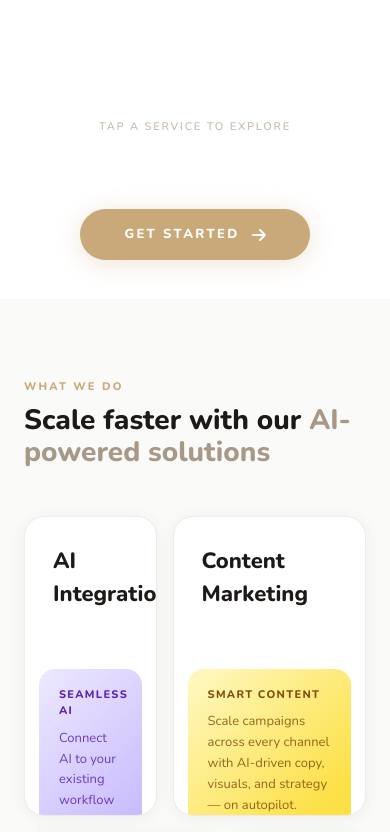
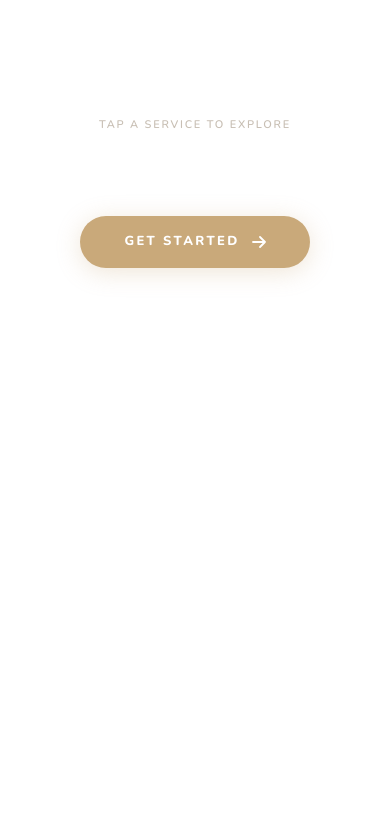
Before and after one commit to zeronneai/ZEROONNE, a React (Vite) app: page / in a window 390 px wide. Shown: the part 545-1377 px from the top of the page. After the commit the page ends 845 px from the top, so only its background shows below. Built offline with nearby package versions, Linux system fonts and the light colour scheme.

Commit message:
Revert "Add bouncy pastel service cards section"
This reverts commit c0e397dde2ea12744d4b4cb80d74fcf7be83b1a7.

```diff
--- a/App.tsx
+++ b/App.tsx
@@ -48,65 +48,6 @@ function MagneticButton({
   );
 }
 
-// ── Bounce Card ──────────────────────────────────────────────────────────────
-function BounceCard({
-  children,
-  gradient,
-  panelContent,
-  flex,
-}: {
-  children: React.ReactNode;
-  gradient: string;
-  panelContent: React.ReactNode;
-  flex: number;
-}) {
-  const [hovered, setHovered] = useState(false);
-
-  return (
-    <motion.div
-      onHoverStart={() => setHovered(true)}
-      onHoverEnd={() => setHovered(false)}
-      whileHover={{ scale: 0.96, rotate: '-0.8deg' }}
-      transition={{ type: 'spring', stiffness: 300, damping: 20 }}
-      style={{
-        position: 'relative',
-        flex,
-        minWidth: 0,
-        minHeight: 300,
-        borderRadius: 20,
-        background: '#FFFFFF',
-        padding: 28,
-        cursor: 'pointer',
-        overflow: 'hidden',
-        boxShadow: '0 2px 16px rgba(0,0,0,0.05)',
-        border: '1px solid #F0EBE4',
-      }}
-    >
-      {children}
-      <motion.div
-        animate={{ y: hovered ? 14 : 32, rotate: hovered ? 2 : 0 }}
-        transition={{ type: 'spring', stiffness: 280, damping: 22 }}
-        style={{
-          position: 'absolute',
-          bottom: 0,
-          left: 14,
-          right: 14,
-          top: 120,
-          borderRadius: '16px 16px 0 0',
-          background: gradient,
-          padding: '18px 20px',
-          display: 'flex',
-          flexDirection: 'column',
-          justifyContent: 'flex-start',
-        }}
-      >
-        {panelContent}
-      </motion.div>
-    </motion.div>
-  );
-}
-
-// ── Data ─────────────────────────────────────────────────────────────────────
 const LOGO_URL =
   'https://res.cloudinary.com/dsprn0ew4/image/upload/v1778360725/ChatGPT_Image_May_9_2026_03_04_56_PM_hdfdcd.png';
 
@@ -120,11 +61,6 @@ const SERVICES = [
     accent: '#C9A97A',
     bg: '#FDF8F2',
     border: '#EDE0CC',
-    // card config
-    cardTitle: 'AI Integration',
-    cardDesc: 'Connect AI to your existing workflow in days, not months. Smarter decisions, zero disruption.',
-    gradient: 'linear-gradient(135deg, #EDE9FE 0%, #C4B5FD 100%)',
-    textColor: '#5B21B6',
   },
   {
     id: 2,
@@ -135,10 +71,6 @@ const SERVICES = [
     accent: '#8AA88D',
     bg: '#F3F7F3',
     border: '#CCDECE',
-    cardTitle: 'Content Marketing',
-    cardDesc: 'Scale campaigns across every channel with AI-driven copy, visuals, and strategy — on autopilot.',
-    gradient: 'linear-gradient(135deg, #FEF9C3 0%, #FDE047 80%)',
-    textColor: '#854D0E',
   },
   {
     id: 3,
@@ -149,10 +81,6 @@ const SERVICES = [
     accent: '#A88D8D',
     bg: '#F7F3F3',
     border: '#DECECE',
-    cardTitle: 'AI Video Ads',
-    cardDesc: 'Premium, high-converting video ads produced at speed. No agency delays, no creative bottlenecks.',
-    gradient: 'linear-gradient(135deg, #FFE4E6 0%, #FDA4AF 100%)',
-    textColor: '#9F1239',
   },
   {
     id: 4,
@@ -163,10 +91,6 @@ const SERVICES = [
     accent: '#8D8DAA',
     bg: '#F3F3F8',
     border: '#CECEDE',
-    cardTitle: 'Brand Identity',
-    cardDesc: 'A distinctive identity built by AI — naming, positioning, and visual systems that make you unforgettable.',
-    gradient: 'linear-gradient(135deg, #F3E8FF 0%, #D8B4FE 100%)',
-    textColor: '#6B21A8',
   },
   {
     id: 5,
@@ -177,10 +101,6 @@ const SERVICES = [
     accent: '#7A9AAF',
     bg: '#F2F5F8',
     border: '#C8D8E4',
-    cardTitle: 'Web Platforms',
-    cardDesc: 'High-performance sites deployed in days. Conversion-optimized, visually premium, built to scale fast.',
-    gradient: 'linear-gradient(135deg, #DBEAFE 0%, #93C5FD 100%)',
-    textColor: '#1E40AF',
   },
   {
     id: 6,
@@ -191,10 +111,6 @@ const SERVICES = [
     accent: '#A89F7A',
     bg: '#F8F6F0',
     border: '#E0D8C0',
-    cardTitle: 'AI Automation',
-    cardDesc: 'Eliminate repetitive tasks forever with custom workflows. Let AI run your operations while you grow.',
-    gradient: 'linear-gradient(135deg, #FFEDD5 0%, #FCA560 100%)',
-    textColor: '#9A3412',
   },
 ];
 
@@ -202,7 +118,6 @@ const RING_RADIUS = 175;
 const BUBBLE = 82;
 const CENTER = 165;
 
-// ── App ───────────────────────────────────────────────────────────────────────
 export default function App() {
   const [active, setActive] = useState<number | null>(null);
   const [scale, setScale] = useState(1);
@@ -222,23 +137,20 @@ export default function App() {
   const activeService = SERVICES.find((s) => s.id === active) ?? null;
 
   return (
-    <div style={{ background: '#FAFAF8', fontFamily: "'Nunito', 'Inter', sans-serif" }}>
-
-      {/* ══════════════════════════════════════════
-          HERO SECTION
-      ══════════════════════════════════════════ */}
     <div
       style={{
         minHeight: '100vh',
+        background: '#FFFFFF',
         display: 'flex',
         flexDirection: 'column',
         alignItems: 'center',
         justifyContent: 'center',
+        fontFamily: "'Nunito', 'Inter', sans-serif",
         padding: '32px 16px',
-          background: '#FFFFFF',
+        gap: 0,
       }}
     >
-        {/* Ring Container */}
+      {/* ── Ring Container ── */}
       <div
         style={{
           position: 'relative',
@@ -249,7 +161,7 @@ export default function App() {
           flexShrink: 0,
         }}
       >
-          {/* Orbit path */}
+        {/* Faint orbit path */}
         <div
           style={{
             position: 'absolute',
@@ -309,6 +221,7 @@ export default function App() {
                   transition: 'background 0.3s, color 0.3s, box-shadow 0.3s',
                   outline: 'none',
                 }}
+                /* counter-rotate so text stays upright */
                 animate={{ rotate: -360 }}
                 transition={{ duration: 48, repeat: Infinity, ease: 'linear' }}
                 whileHover={{ scale: 1.12 }}
@@ -320,7 +233,7 @@ export default function App() {
           })}
         </motion.div>
 
-          {/* Center logo — Instagram link */}
+        {/* Center logo — links to Instagram */}
         <motion.a
           href="https://www.instagram.com/the.cocreativehub"
           target="_blank"
@@ -354,13 +267,13 @@ export default function App() {
         </motion.a>
       </div>
 
-        {/* Description Card */}
+      {/* ── Description Card ── */}
       <div
         style={{
           marginTop: scale < 1 ? totalSize * (1 - scale) * 0.5 + 24 : 36,
           width: '100%',
           maxWidth: 400,
-            minHeight: 100,
+          minHeight: 110,
           display: 'flex',
           alignItems: 'center',
           justifyContent: 'center',
@@ -376,17 +289,34 @@ export default function App() {
               transition={{ duration: 0.3, ease: [0.22, 1, 0.36, 1] }}
               style={{
                 width: '100%',
-                  padding: '22px 26px',
+                padding: '24px 28px',
                 background: activeService.bg,
                 borderRadius: 20,
                 border: `1px solid ${activeService.border}`,
                 textAlign: 'center',
               }}
             >
-                <p style={{ fontSize: 11, fontWeight: 800, color: activeService.accent, letterSpacing: '0.14em', textTransform: 'uppercase', marginBottom: 8 }}>
+              <p
+                style={{
+                  fontSize: 11,
+                  fontWeight: 800,
+                  color: activeService.accent,
+                  letterSpacing: '0.14em',
+                  textTransform: 'uppercase',
+                  marginBottom: 10,
+                }}
+              >
                 {activeService.name}
               </p>
-                <p style={{ fontSize: 14, color: '#7A7268', lineHeight: 1.75, fontWeight: 400, margin: 0 }}>
+              <p
+                style={{
+                  fontSize: 14,
+                  color: '#7A7268',
+                  lineHeight: 1.75,
+                  fontWeight: 400,
+                  margin: 0,
+                }}
+              >
                 {activeService.description}
               </p>
             </motion.div>
@@ -396,7 +326,15 @@ export default function App() {
               initial={{ opacity: 0 }}
               animate={{ opacity: 1 }}
               exit={{ opacity: 0 }}
-                style={{ fontSize: 11, color: '#C8BFB4', letterSpacing: '0.16em', textTransform: 'uppercase', textAlign: 'center', fontWeight: 600, margin: 0 }}
+              style={{
+                fontSize: 11,
+                color: '#C8BFB4',
+                letterSpacing: '0.16em',
+                textTransform: 'uppercase',
+                textAlign: 'center',
+                fontWeight: 600,
+                margin: 0,
+              }}
             >
               Tap a service to explore
             </motion.p>
@@ -404,8 +342,8 @@ export default function App() {
         </AnimatePresence>
       </div>
 
-        {/* GET STARTED — Magnetic Button */}
-        <div style={{ marginTop: 32 }}>
+      {/* ── GET STARTED — Magnetic Button ── */}
+      <div style={{ marginTop: 36 }}>
         <MagneticButton>
           <motion.a
             href="mailto:zeronne.ai@gmail.com?subject=Let%27s%20Get%20Started&body=Hi%20Primo%20AI%20Studio%2C%0A%0AI%27d%20love%20to%20learn%20more%20about%20your%20services."
@@ -427,147 +365,21 @@ export default function App() {
               cursor: 'pointer',
               userSelect: 'none',
             }}
-              whileHover={{ background: '#B8956A', boxShadow: '0 8px 36px rgba(201,169,122,0.45)' }}
+            whileHover={{
+              background: '#B8956A',
+              boxShadow: '0 8px 36px rgba(201,169,122,0.45)',
+            }}
             whileTap={{ scale: 0.97 }}
             transition={{ duration: 0.2 }}
           >
             Get Started
+            {/* Arrow icon */}
             <svg width="14" height="14" viewBox="0 0 14 14" fill="none" style={{ marginLeft: 2 }}>
-                <path d="M1 7h12M8 2l5 5-5 5" stroke="currentColor" strokeWidth="1.8" strokeLinecap="round" strokeLinejoin="round" />
+              <path d="M1 7h12M8 2l5 5-5 5" stroke="currentColor" strokeWidth="1.8" strokeLinecap="round" strokeLinejoin="round"/>
             </svg>
           </motion.a>
         </MagneticButton>
       </div>
     </div>
-
-      {/* ══════════════════════════════════════════
-          SERVICES — BOUNCY CARDS
-      ══════════════════════════════════════════ */}
-      <section style={{ padding: '80px 24px 100px', maxWidth: 1080, margin: '0 auto' }}>
-
-        {/* Section header */}
-        <div style={{ marginBottom: 48, display: 'flex', flexDirection: 'column', alignItems: 'flex-start', gap: 8 }}>
-          <p style={{ fontSize: 11, fontWeight: 800, letterSpacing: '0.2em', textTransform: 'uppercase', color: '#C9A97A', margin: 0 }}>
-            What we do
-          </p>
-          <h2 style={{ fontSize: 'clamp(28px, 5vw, 44px)', fontWeight: 800, color: '#1C1917', margin: 0, lineHeight: 1.15 }}>
-            Scale faster with our{' '}
-            <span style={{ color: '#A89888' }}>AI-powered solutions</span>
-          </h2>
-        </div>
-
-        {/* Row 1: small | large */}
-        <div style={{ display: 'flex', gap: 16, marginBottom: 16, flexWrap: 'wrap' }}>
-          <BounceCard
-            flex={1.1}
-            gradient={SERVICES[0].gradient}
-            panelContent={
-              <>
-                <p style={{ fontSize: 11, fontWeight: 800, letterSpacing: '0.12em', textTransform: 'uppercase', color: SERVICES[0].textColor, margin: '0 0 8px' }}>
-                  Seamless AI
-                </p>
-                <p style={{ fontSize: 13, color: SERVICES[0].textColor, lineHeight: 1.6, margin: 0, opacity: 0.85 }}>
-                  {SERVICES[0].cardDesc}
-                </p>
-              </>
-            }
-          >
-            <h3 style={{ fontSize: 22, fontWeight: 800, color: '#1C1917', margin: 0 }}>{SERVICES[0].cardTitle}</h3>
-          </BounceCard>
-
-          <BounceCard
-            flex={2}
-            gradient={SERVICES[1].gradient}
-            panelContent={
-              <>
-                <p style={{ fontSize: 11, fontWeight: 800, letterSpacing: '0.12em', textTransform: 'uppercase', color: SERVICES[1].textColor, margin: '0 0 8px' }}>
-                  Smart Content
-                </p>
-                <p style={{ fontSize: 13, color: SERVICES[1].textColor, lineHeight: 1.6, margin: 0, opacity: 0.85 }}>
-                  {SERVICES[1].cardDesc}
-                </p>
-              </>
-            }
-          >
-            <h3 style={{ fontSize: 22, fontWeight: 800, color: '#1C1917', margin: 0 }}>{SERVICES[1].cardTitle}</h3>
-          </BounceCard>
-        </div>
-
-        {/* Row 2: large | small */}
-        <div style={{ display: 'flex', gap: 16, marginBottom: 16, flexWrap: 'wrap' }}>
-          <BounceCard
-            flex={2}
-            gradient={SERVICES[2].gradient}
-            panelContent={
-              <>
-                <p style={{ fontSize: 11, fontWeight: 800, letterSpacing: '0.12em', textTransform: 'uppercase', color: SERVICES[2].textColor, margin: '0 0 8px' }}>
-                  Premium Video
-                </p>
-                <p style={{ fontSize: 13, color: SERVICES[2].textColor, lineHeight: 1.6, margin: 0, opacity: 0.85 }}>
-                  {SERVICES[2].cardDesc}
-                </p>
-              </>
-            }
-          >
-            <h3 style={{ fontSize: 22, fontWeight: 800, color: '#1C1917', margin: 0 }}>{SERVICES[2].cardTitle}</h3>
-          </BounceCard>
-
-          <BounceCard
-            flex={1.1}
-            gradient={SERVICES[3].gradient}
-            panelContent={
-              <>
-                <p style={{ fontSize: 11, fontWeight: 800, letterSpacing: '0.12em', textTransform: 'uppercase', color: SERVICES[3].textColor, margin: '0 0 8px' }}>
-                  Distinct Brand
-                </p>
-                <p style={{ fontSize: 13, color: SERVICES[3].textColor, lineHeight: 1.6, margin: 0, opacity: 0.85 }}>
-                  {SERVICES[3].cardDesc}
-                </p>
-              </>
-            }
-          >
-            <h3 style={{ fontSize: 22, fontWeight: 800, color: '#1C1917', margin: 0 }}>{SERVICES[3].cardTitle}</h3>
-          </BounceCard>
-        </div>
-
-        {/* Row 3: equal | equal */}
-        <div style={{ display: 'flex', gap: 16, flexWrap: 'wrap' }}>
-          <BounceCard
-            flex={1}
-            gradient={SERVICES[4].gradient}
-            panelContent={
-              <>
-                <p style={{ fontSize: 11, fontWeight: 800, letterSpacing: '0.12em', textTransform: 'uppercase', color: SERVICES[4].textColor, margin: '0 0 8px' }}>
-                  Fast Websites
-                </p>
-                <p style={{ fontSize: 13, color: SERVICES[4].textColor, lineHeight: 1.6, margin: 0, opacity: 0.85 }}>
-                  {SERVICES[4].cardDesc}
-                </p>
-              </>
-            }
-          >
-            <h3 style={{ fontSize: 22, fontWeight: 800, color: '#1C1917', margin: 0 }}>{SERVICES[4].cardTitle}</h3>
-          </BounceCard>
-
-          <BounceCard
-            flex={1}
-            gradient={SERVICES[5].gradient}
-            panelContent={
-              <>
-                <p style={{ fontSize: 11, fontWeight: 800, letterSpacing: '0.12em', textTransform: 'uppercase', color: SERVICES[5].textColor, margin: '0 0 8px' }}>
-                  Zero Manual Work
-                </p>
-                <p style={{ fontSize: 13, color: SERVICES[5].textColor, lineHeight: 1.6, margin: 0, opacity: 0.85 }}>
-                  {SERVICES[5].cardDesc}
-                </p>
-              </>
-            }
-          >
-            <h3 style={{ fontSize: 22, fontWeight: 800, color: '#1C1917', margin: 0 }}>{SERVICES[5].cardTitle}</h3>
-          </BounceCard>
-        </div>
-      </section>
-
-    </div>
   );
 }
```
Lines whose indentation alone changed are shown as unchanged.
